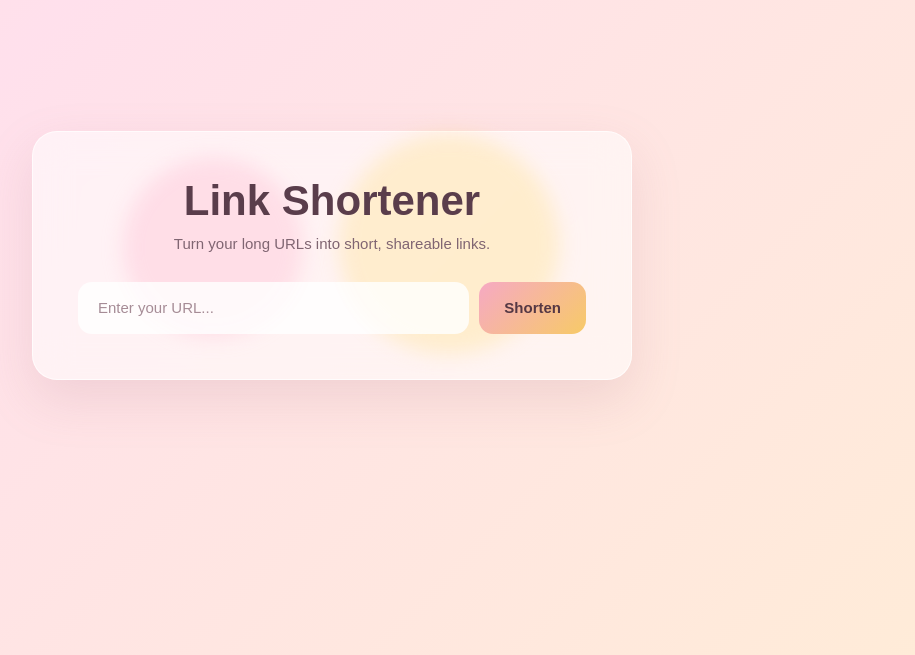
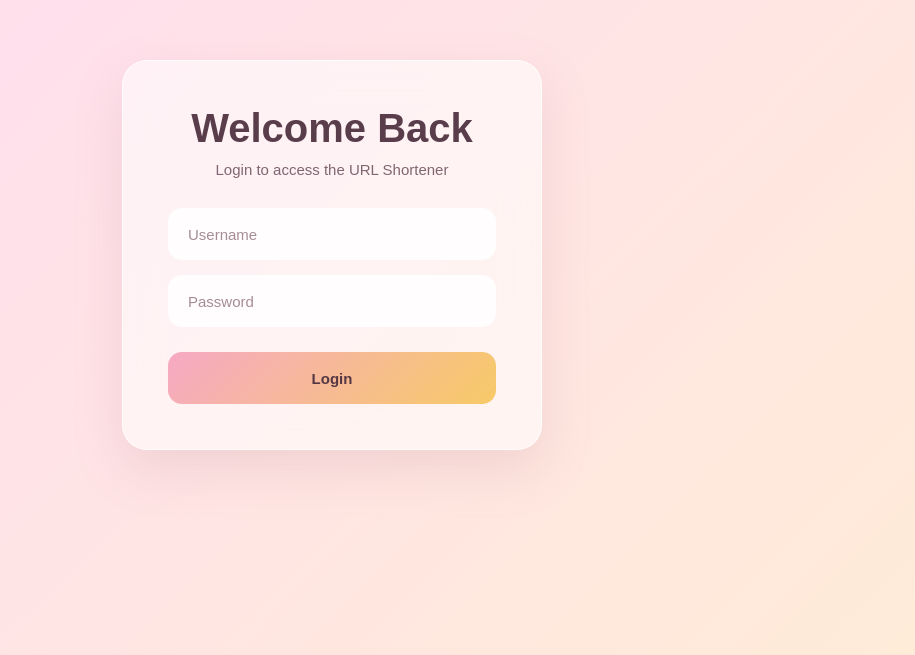
Before and after one commit to kiranreddy475/url-shortener, a React app in the folder frontend/: page / in a window 1280 px wide. Shown: the part 145-800 px from the top of the page, without its empty margins (308-1223 px from the left). Built offline with nearby package versions, Linux system fonts and the light colour scheme; the HTML template or start-up script is replaced by a standard one.

Commit message:
updated a frontend login page for secure login

```diff
--- a/frontend/src/App.css
+++ b/frontend/src/App.css
@@ -247,4 +247,171 @@ body {
   .input-container button {
     width: 100%;
   }
+
 }
+
+  /* =========================
+   Login Page
+========================= */
+
+.login-card {
+  width: 100%;
+  max-width: 420px;
+  padding: 45px;
+
+  text-align: center;
+
+  background: rgba(255, 255, 255, 0.55);
+  backdrop-filter: blur(18px);
+  -webkit-backdrop-filter: blur(18px);
+
+  border: 1px solid rgba(255, 255, 255, 0.7);
+  border-radius: 25px;
+
+  box-shadow:
+    0 20px 50px rgba(180, 120, 140, 0.18);
+    animation: cardAppear 0.8s ease;
+}
+
+.login-card h1 {
+  font-size: 40px;
+  font-weight: 700;
+  color: #5a3d4b;
+  margin-bottom: 10px;
+}
+
+.login-card p {
+  color: #806572;
+  font-size: 15px;
+  margin-bottom: 30px;
+}
+
+
+/* Login Inputs */
+
+.login-input {
+  width: 100%;
+  height: 52px;
+
+  padding: 0 18px;
+  margin-bottom: 15px;
+
+  border: 2px solid transparent;
+  border-radius: 14px;
+
+  outline: none;
+
+  background: rgba(255, 255, 255, 0.8);
+
+  font-size: 15px;
+  color: #4d3942;
+
+  transition: all 0.3s ease;
+}
+
+.login-input::placeholder {
+  color: #a68c96;
+}
+
+.login-input:focus {
+  border-color: #f4b6c9;
+  background: white;
+
+  box-shadow:
+    0 0 0 4px rgba(244, 182, 201, 0.18);
+}
+
+
+/* Login Button */
+
+.login-button {
+  width: 100%;
+  height: 52px;
+
+  margin-top: 10px;
+
+  border: none;
+  border-radius: 14px;
+
+  background: linear-gradient(
+    135deg,
+    #f6a9c4,
+    #f7ca67
+  );
+
+  color: #553844;
+
+  font-size: 15px;
+  font-weight: 600;
+
+  cursor: pointer;
+
+  transition:
+    transform 0.25s ease,
+    box-shadow 0.25s ease,
+    filter 0.25s ease;
+}
+
+.login-button:hover {
+  transform: translateY(-3px);
+
+  box-shadow:
+    0 10px 22px rgba(210, 150, 90, 0.25);
+
+  filter: brightness(1.04);
+}
+
+.login-button:active {
+  transform: translateY(0);
+}
+
+
+/* Login Error */
+
+.login-error {
+  margin-top: 15px !important;
+  margin-bottom: 0 !important;
+
+  color: #d9534f !important;
+  font-size: 14px !important;
+}
+
+
+/* Mobile */
+
+@media (max-width: 600px) {
+
+  .login-card {
+    padding: 35px 25px;
+  }
+
+  .login-card h1 {
+    font-size: 32px;
+  }
+
+}
+
+.logout-button {
+  margin-top: 25px;
+
+  padding: 10px 20px;
+
+  border: none;
+  border-radius: 12px;
+
+  background: rgba(255, 255, 255, 0.7);
+
+  color: #806572;
+
+  font-size: 14px;
+  font-weight: 600;
+
+  cursor: pointer;
+
+  transition: all 0.25s ease;
+}
+
+.logout-button:hover {
+  background: white;
+  transform: translateY(-2px);
+}
--- a/frontend/src/App.jsx
+++ b/frontend/src/App.jsx
@@ -1,28 +1,135 @@
-import { useState } from 'react'
-import axios from 'axios'
- import './App.css'
+import { useState } from "react";
+import axios from "axios";
+import "./App.css";
 
 function App() {
-  const [url, setUrl] = useState("")
-  const [shortUrl, setShortUrl] = useState("")
+  const [isLoggedIn, setIsLoggedIn] = useState(false);
 
- async function onSubmit(){
+  if (!isLoggedIn) {
+    return (
+      <Login
+        onLogin={() => setIsLoggedIn(true)}
+      />
+    );
+  }
+
+  return (
+    <UrlShortener
+      onLogout={() => setIsLoggedIn(false)}
+    />
+  );
+}
+
+
+// =========================
+// Login
+// =========================
+
+function Login({ onLogin }) {
+
+  const [username, setUsername] = useState("");
+  const [password, setPassword] = useState("");
+  const [error, setError] = useState("");
+
+  function handleLogin() {
+
+    // Static credentials
+    const staticUsername = "admin";
+    const staticPassword = "123456";
+
+    if (
+      username === staticUsername &&
+      password === staticPassword
+    ) {
+      setError("");
+      onLogin();
+    } else {
+      setError("Invalid username or password");
+    }
+  }
+
+  return (
+    <div className="app">
+
+      <div className="login-card">
+
+        <h1>Welcome Back</h1>
+
+        <p>
+          Login to access the URL Shortener
+        </p>
+
+        <input
+          className="login-input"
+          type="text"
+          placeholder="Username"
+          value={username}
+          onChange={(e) => setUsername(e.target.value)}
+        />
+
+        <input
+          className="login-input"
+          type="password"
+          placeholder="Password"
+          value={password}
+          onChange={(e) => setPassword(e.target.value)}
+        />
+
+        <button
+          className="login-button"
+          onClick={handleLogin}
+        >
+          Login
+        </button>
+
+        {error && (
+          <p className="login-error">
+            {error}
+          </p>
+        )}
+
+      </div>
+
+    </div>
+  );
+}
+
+
+// =========================
+// URL Shortener
+// =========================
+
+function UrlShortener({ onLogout }) {
+
+  const [url, setUrl] = useState("");
+  const [shortUrl, setShortUrl] = useState("");
+
+  async function onSubmit() {
+
     try {
 
-const response =   await axios.post("http://localhost:3000/short",{
+      const response = await axios.post(
+        "http://localhost:3000/short",
+        {
           url
         }
-)
+      );
 
-console.log(response.data)
-setShortUrl(response.data.responseUrl)
-}
-catch(error){
-console.log(error)
+      console.log(response.data);
+
+      setShortUrl(
+        response.data.responseUrl
+      );
+
+    } catch (error) {
+
+      console.log(error);
+
     }
 
-   setUrl("")
+    setUrl("");
   }
+
   return (
     <div className="app">
 
@@ -40,18 +147,22 @@ console.log(error)
             type="text"
             placeholder="Enter your URL..."
             value={url}
-            onChange={(e) => setUrl(e.target.value)}
+            onChange={(e) =>
+              setUrl(e.target.value)
+            }
           />
-          <button  onClick={onSubmit}>
+
+          <button onClick={onSubmit}>
             Shorten
           </button>
-
 
         </div>
 
         {shortUrl && (
           <div className="result-container">
+
             <h3>Short URL</h3>
+
             <a
               href={shortUrl}
               target="_blank"
@@ -59,11 +170,21 @@ console.log(error)
             >
               {shortUrl}
             </a>
+
           </div>
         )}
+
+        <button
+          className="logout-button"
+          onClick={onLogout}
+        >
+          Logout
+        </button>
+
       </div>
 
     </div>
-  )
+  );
 }
-export default App
+
+export default App;
```
Lines whose indentation alone changed are shown as unchanged.
